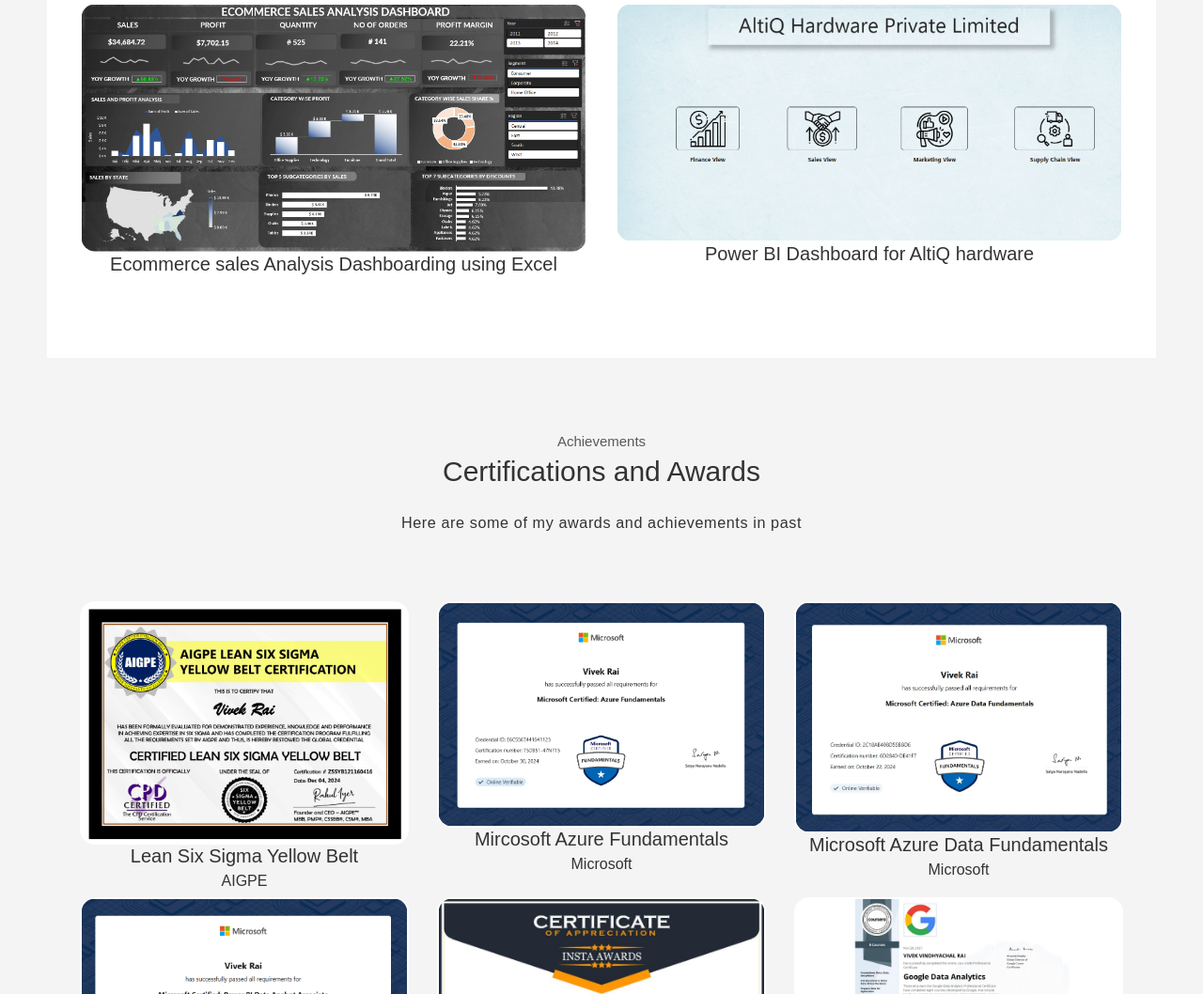
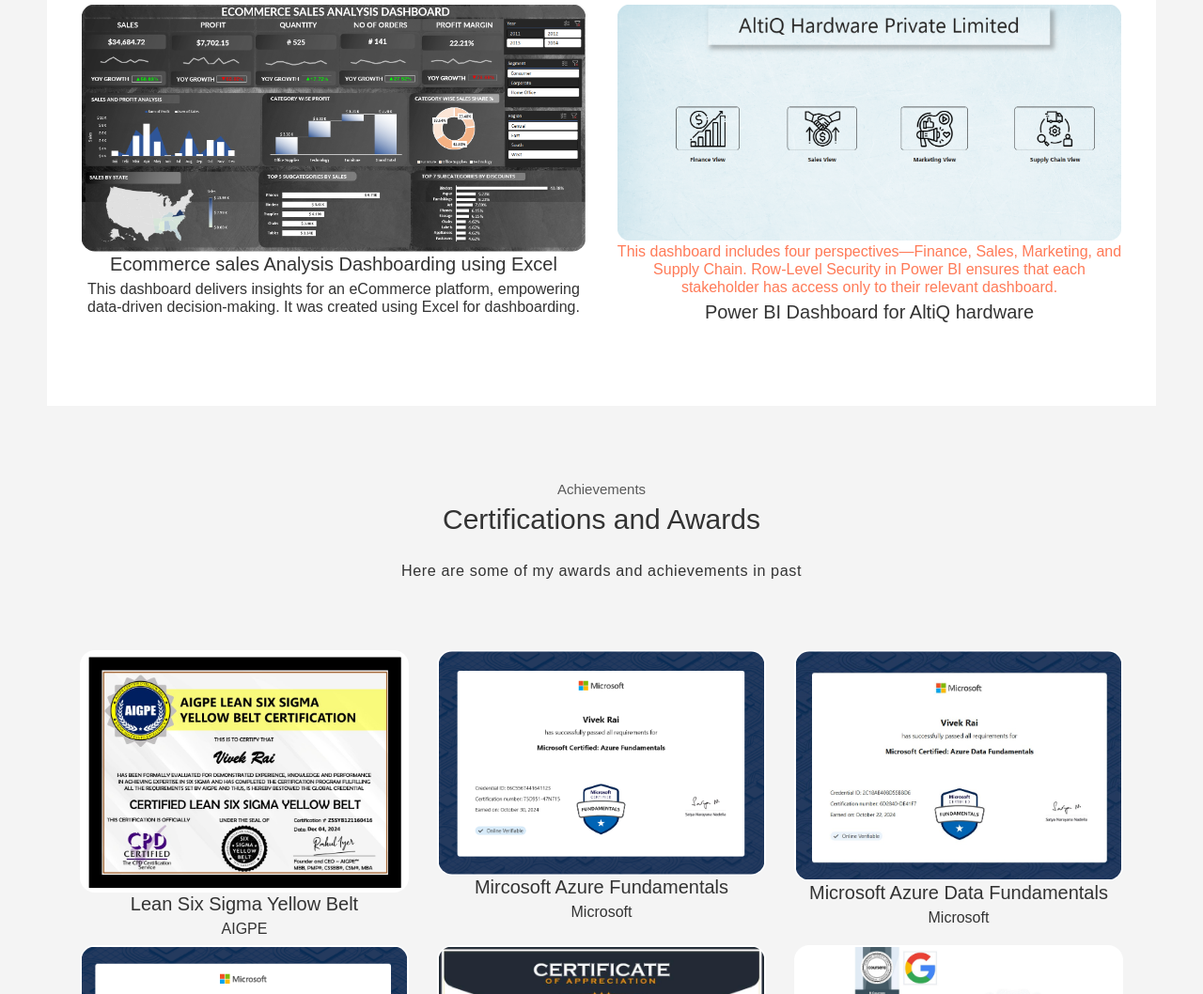
Before and after one commit to Vivekrai-tech/Portfolio, a plain HTML site: page index.html in a window 1280 px wide. Shown: the part 1166-2224 px from the top of the page at 94% size. Drawn offline with Linux system fonts and the light colour scheme.

Commit message:
Update index.html

```diff
--- a/index.html
+++ b/index.html
@@ -183,6 +183,7 @@
                       <div class="overlay">
                         <div class="overlay-infos">
                           <h5>Ecommerce sales Analysis Dashboarding using Excel</h5>
+                          <h6>This dashboard delivers insights for an eCommerce platform, empowering data-driven decision-making. It was created using Excel for dashboarding.</h6>
                         </div>
                       </div>
                     </div>
@@ -191,6 +192,7 @@
                     <div class="figure-img">
                        <a href="https://github.com/Vivekrai-tech/Dashboarding-using-PowerBI">
                         <img src="assets/github project images/AltiQ Hardware Insights Dashboard.png" alt="" class="img-thumbnail mb-0">
+                        <h6>This dashboard includes four perspectives—Finance, Sales, Marketing, and Supply Chain. Row-Level Security in Power BI ensures that each stakeholder has access only to their relevant dashboard.</h6>
                         </a>
                       <div class="overlay">
                         <div class="overlay-infos">
```
